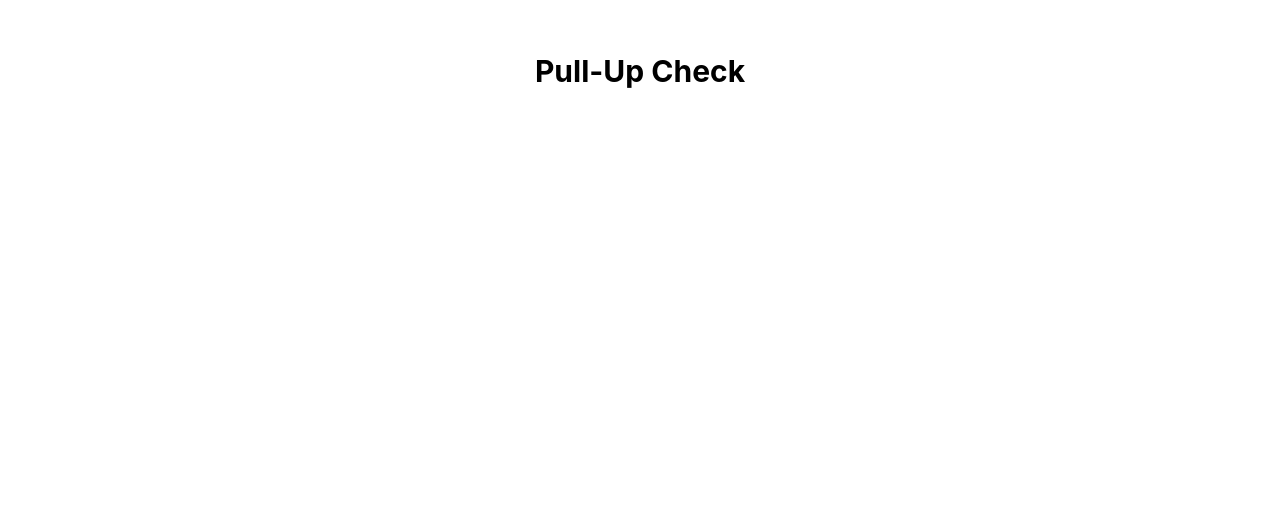
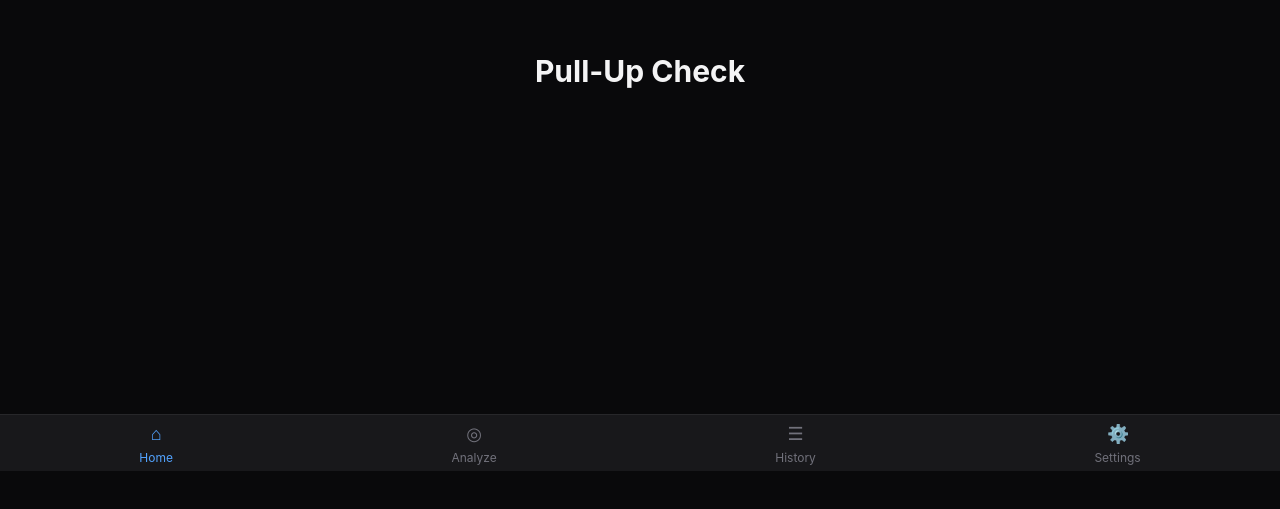
Before and after one commit to LeeKwang-min/pull-up-check, a React (Vite) app: page / in a window 1280 px wide. Shown: the part 329-838 px from the top of the page. Before the commit the page ends 800 px from the top, so only its background shows below. Built offline with nearby package versions, Linux system fonts and the light colour scheme.

Commit message:
feat: add app shell with bottom navigation

```diff
--- /dev/null
+++ b/src/components/layout/BottomNav.tsx
@@ -0,0 +1,38 @@
+import { Link, useRouterState } from '@tanstack/react-router';
+
+const navItems = [
+  { to: '/', label: 'Home', icon: '⌂' },
+  { to: '/analyze', label: 'Analyze', icon: '◎' },
+  { to: '/history', label: 'History', icon: '☰' },
+  { to: '/settings', label: 'Settings', icon: '⚙' },
+] as const;
+
+export function BottomNav() {
+  const router = useRouterState();
+  const currentPath = router.location.pathname;
+
+  return (
+    <nav className="fixed bottom-0 left-0 right-0 bg-zinc-900 border-t border-zinc-800 pb-[env(safe-area-inset-bottom)]">
+      <div className="flex justify-around items-center h-14">
+        {navItems.map((item) => {
+          const isActive =
+            item.to === '/'
+              ? currentPath === '/'
+              : currentPath.startsWith(item.to);
+          return (
+            <Link
+              key={item.to}
+              to={item.to}
+              className={`flex flex-col items-center gap-0.5 text-xs transition-colors ${
+                isActive ? 'text-blue-400' : 'text-zinc-500'
+              }`}
+            >
+              <span className="text-lg">{item.icon}</span>
+              <span>{item.label}</span>
+            </Link>
+          );
+        })}
+      </div>
+    </nav>
+  );
+}
--- /dev/null
+++ b/src/components/layout/Shell.tsx
@@ -0,0 +1,10 @@
+import { BottomNav } from './BottomNav';
+
+export function Shell({ children }: { children: React.ReactNode }) {
+  return (
+    <div className="min-h-screen bg-zinc-950 text-zinc-100 pb-16">
+      <main className="mx-auto max-w-lg px-4">{children}</main>
+      <BottomNav />
+    </div>
+  );
+}
--- a/src/routes/__root.tsx
+++ b/src/routes/__root.tsx
@@ -1,5 +1,10 @@
 import { createRootRoute, Outlet } from '@tanstack/react-router';
+import { Shell } from '../components/layout/Shell';
 
 export const Route = createRootRoute({
-  component: () => <Outlet />,
+  component: () => (
+    <Shell>
+      <Outlet />
+    </Shell>
+  ),
 });
```
